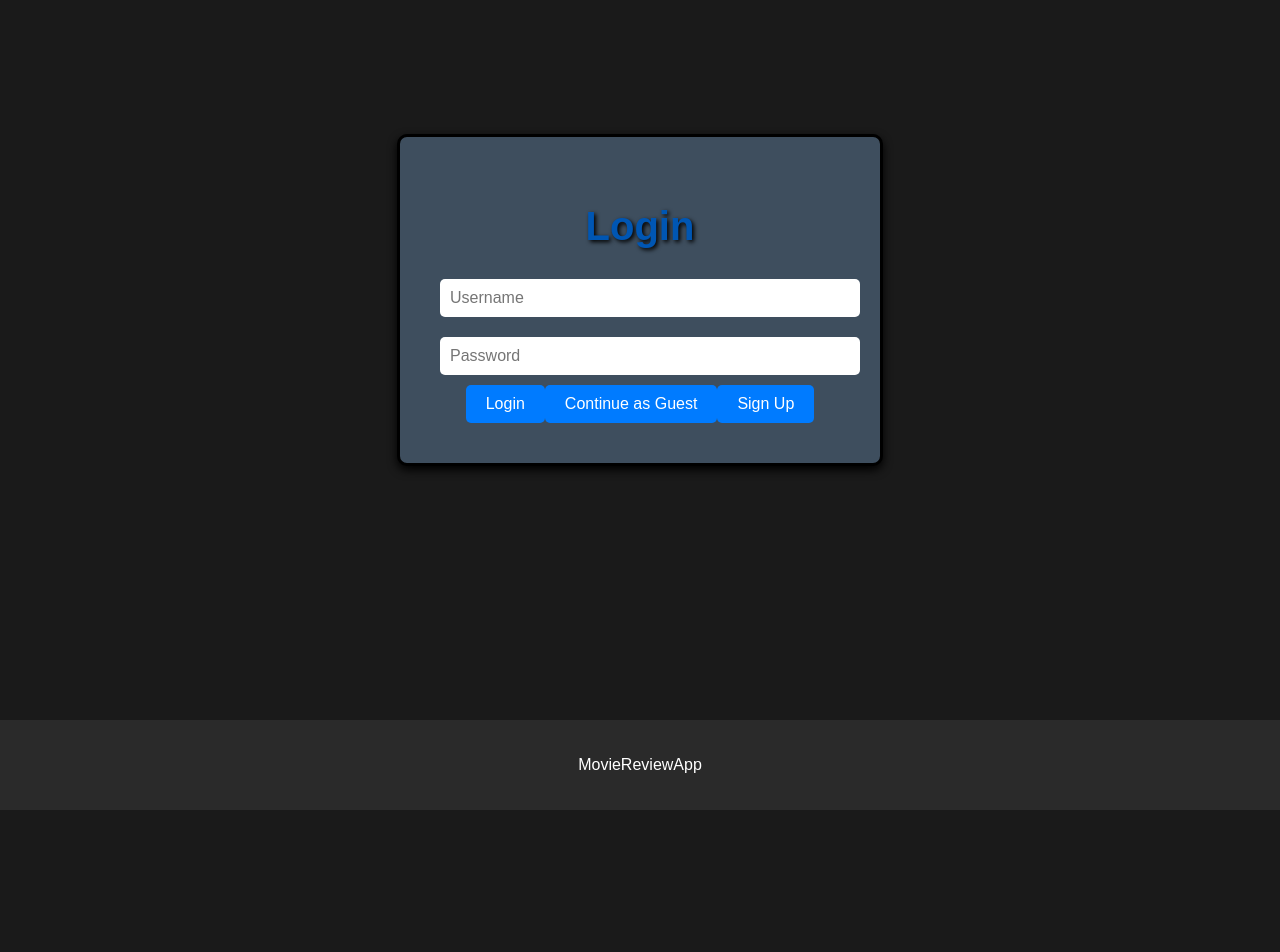
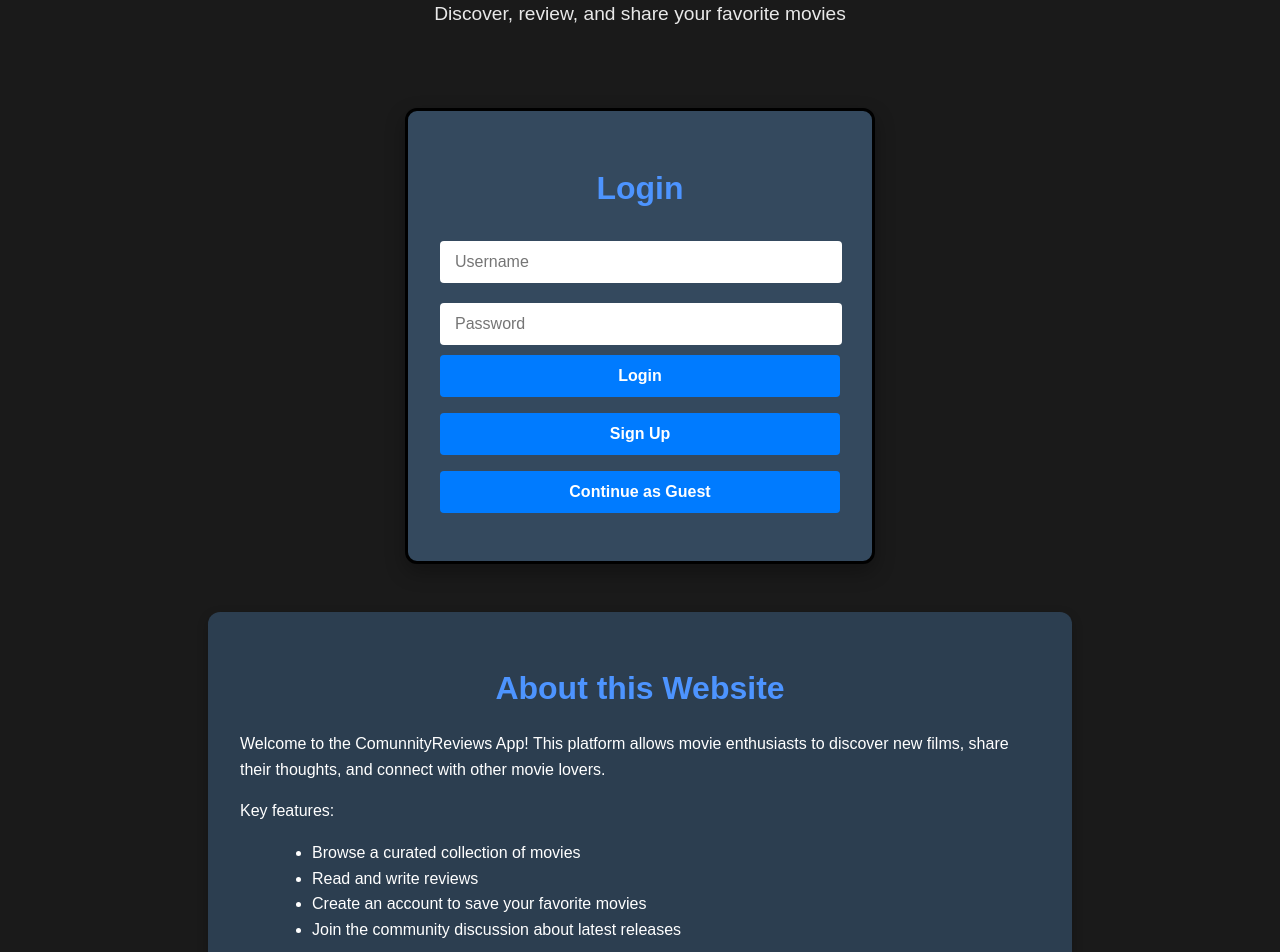
Before and after one commit to YounnIm/SENG401-Project, a React (Create React App) app in the folder movie-review-app/: page /movie-review-app in a window 1280 px wide. Shown: the part 120-1072 px from the top of the page. Before the commit the page ends 930 px from the top, so only its background shows below. Built offline with nearby package versions, Linux system fonts and the light colour scheme; the HTML template or start-up script is replaced by a standard one.

Commit message:
Changed CSS of frontpage and added a summary

```diff
--- a/movie-review-app/src/App.css
+++ b/movie-review-app/src/App.css
@@ -310,3 +310,140 @@ textarea {
 .submit-button:hover {
   background-color: #0056b3;
 }
+
+/* Login Page Styling */
+.login-page {
+  min-height: 100vh;
+  display: flex;
+  flex-direction: column;
+  background-color: #1a1a1a;
+  color: white;
+  overflow-y: auto;
+}
+
+.login-header {
+  padding: 2rem;
+  text-align: center;
+  margin-bottom: 1rem;
+}
+
+.login-header h1 {
+  color: #4d94ff;
+  font-size: 2.5rem;
+  margin-bottom: 0.5rem;
+  text-shadow: 1px 1px 3px rgba(0, 0, 0, 0.5);
+}
+
+.login-header p {
+  font-size: 1.2rem;
+  opacity: 0.9;
+}
+
+.login-container {
+  background-color: #34495e;
+  border-radius: 12px;
+  box-shadow: 0 8px 20px rgba(0, 0, 0, 0.3);
+  padding: 2rem;
+  margin: 1rem auto;
+  width: 100%;
+  max-width: 400px;
+}
+
+.login-container h2 {
+  text-align: center;
+  margin-bottom: 1.5rem;
+  color: #4d94ff;
+}
+
+.login-form {
+  display: flex;
+  flex-direction: column;
+}
+
+.login-form input {
+  width: 93%; /* Adjust this value as needed */
+  padding: 12px 15px;
+  margin: 10px 0;
+  border-radius: 4px;
+  border: none;
+  font-size: 1rem;
+}
+
+.login-form button {
+  padding: 12px;
+  border: none;
+  border-radius: 4px;
+  font-size: 1rem;
+  cursor: pointer;
+  font-weight: bold;
+  transition: all 0.3s ease;
+  margin-bottom: 1rem;
+}
+
+.login-button {
+  background-color: #007bff;
+  color: white;
+  margin-bottom: 1rem;
+}
+
+.login-button:hover {
+  background-color: #3a7bd5;
+}
+
+.signup-button {
+  background-color: #007bff;
+  color: white;
+  margin-bottom: 1rem;
+}
+
+.signup-button:hover {
+  background-color: #3a7bd5;
+}
+
+.guest-button {
+  background-color: #007bff;
+  color: white;
+}
+
+.guest-button:hover {
+  background-color: #3a7bd5;
+}
+
+.about-section {
+  padding: 2rem;
+  margin: 2rem auto;
+  max-width: 800px;
+  background-color: #2c3e50;
+  border-radius: 12px;
+  box-shadow: 0 4px 12px rgba(0, 0, 0, 0.2);
+}
+
+.about-section h2 {
+  color: #4d94ff;
+  text-align: center;
+  margin-bottom: 1.5rem;
+}
+
+.about-content {
+  line-height: 1.6;
+}
+
+.about-content p {
+  margin-bottom: 1rem;
+}
+
+.about-content ul {
+  margin-left: 2rem;
+  margin-bottom: 1rem;
+}
+
+@media (max-width: 768px) {
+  .login-container {
+    margin: 1rem;
+    width: auto;
+  }
+
+  .about-section {
+    margin: 1rem;
+  }
+}
--- a/movie-review-app/src/components/Login.js
+++ b/movie-review-app/src/components/Login.js
@@ -34,9 +34,14 @@ function Login() {
   };
 
   return (
-    <div className="outer-container">
+    <div className="login-page">
+      <div className="login-header">
+        <h1>CommunityReviews</h1>
+        <p>Discover, review, and share your favorite movies</p>
+      </div>
+
       <div className="login-container">
-        <h1>Login</h1>
+        <h2>Login</h2>
         <form className="login-form">
           <input
             type="text"
@@ -50,10 +55,25 @@ function Login() {
             value={password}
             onChange={(e) => setPassword(e.target.value)}
           />
-          <button type="button" onClick={handleLogin}>Login</button>
-          <button type="button" onClick={handleGuestLogin} className="guest-button">Continue as Guest</button>
-          <button type="button" onClick={() => navigate('/signup')} className="guest-button">Sign Up</button>
+          <button type="button" className="login-button" onClick={handleLogin}>Login</button>
+          <button type="button" className="signup-button" onClick={() => navigate('/signup')}>Sign Up</button>
+          <button type="button" className="guest-button" onClick={handleGuestLogin}>Continue as Guest</button>
         </form>
+      </div>
+
+      <div className="about-section">
+        <h2>About this Website</h2>
+        <div className="about-content">
+          <p>Welcome to the ComunnityReviews App! This platform allows movie enthusiasts to discover new films, share their thoughts, and connect with other movie lovers.</p>
+          <p>Key features:</p>
+          <ul>
+            <li>Browse a curated collection of movies</li>
+            <li>Read and write reviews</li>
+            <li>Create an account to save your favorite movies</li>
+            <li>Join the community discussion about latest releases</li>
+          </ul>
+          <p></p>
+        </div>
       </div>
     </div>
   );
--- a/movie-review-app/src/components/SignUp.js
+++ b/movie-review-app/src/components/SignUp.js
@@ -28,7 +28,7 @@ function SignUp() {
     <div className="outer-container">
       <div className="login-container">
         <h1>Sign Up</h1>
-        <form className="login-form">
+        <div className="login-form">
           <input
             type="text"
             placeholder="Username"
@@ -41,9 +41,11 @@ function SignUp() {
             value={password}
             onChange={(e) => setPassword(e.target.value)}
           />
-          <button type="button" onClick={handleSignUp}>Sign Up</button>
-        </form>
-        <button type="button" onClick={() => navigate('/')} className="guest-button">Back to Login</button>
+          <div className="button-container">
+            <button type="button" className="secondary-button" onClick={handleSignUp}>Sign Up</button>
+            <button type="button" className="tertiary-button" onClick={() => navigate('/')}>Back to Login</button>
+          </div>
+        </div>
       </div>
     </div>
   );
```
